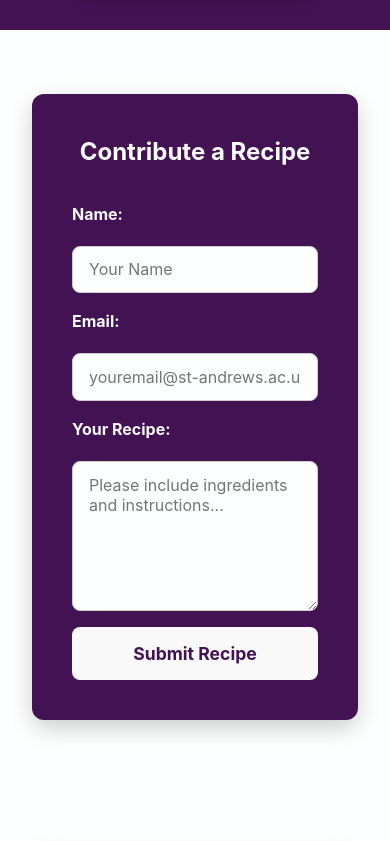
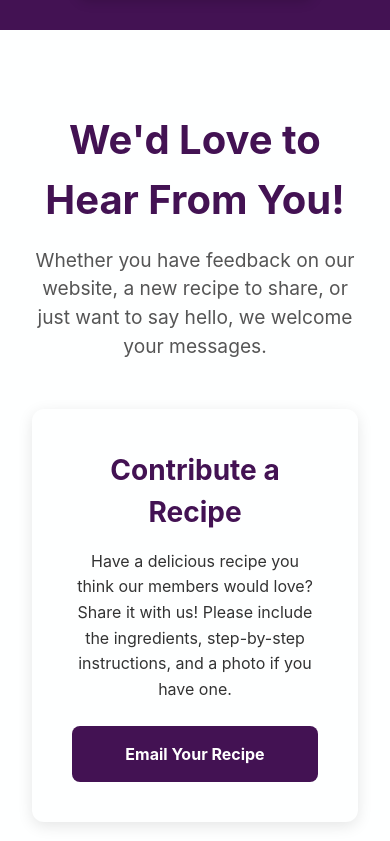
Before and after one commit to tamrachan/baking-soc-website, a React (Vite) app in the folder front-end/: page / in a window 390 px wide. Shown: the part 4663-5504 px from the top of the page. Built offline with nearby package versions, Linux system fonts and the light colour scheme.

Commit message:
Added a GetInTouch page instead of contribution/feedback forms

```diff
--- a/front-end/src/App.jsx
+++ b/front-end/src/App.jsx
@@ -6,9 +6,10 @@ import Home from "./pages/Home";
 import Committee from "./pages/Committee";
 import Events from "./pages/Events";
 import Recipes from './pages/Recipes';
-import Contribution from './pages/Contribution';
-import Feedback from './pages/Feedback';
+// import Contribution from './pages/Contribution';
+// import Feedback from './pages/Feedback';
 import RecipeDetail from './pages/RecipeDetail';
+import GetInTouch from './pages/GetInTouch';
 
 import NavBar from './components/NavBar';
 import Footer from "./components/Footer"; // Make sure this is pointing to the components folder
@@ -43,8 +44,9 @@ function SinglePageContent() {
             <div id="committee"><Committee /></div>
             <div id="events"><Events /></div>
             <div id="recipes"><Recipes /></div>
-            <div id="contribution"><Contribution /></div>
-            <div id="feedback"><Feedback /></div>
+            <div id="get-in-touch"><GetInTouch /></div>
+            {/* <div id="contribution"><Contribution /></div>
+            <div id="feedback"><Feedback /></div> */}
         </>
     );
 }
--- a/front-end/src/components/NavBar.jsx
+++ b/front-end/src/components/NavBar.jsx
@@ -27,8 +27,9 @@ function NavBar() {
                 <Link smooth to="/#committee" className="nav-link" onClick={handleLinkClick}>Committee</Link>
                 <Link smooth to="/#events" className="nav-link" onClick={handleLinkClick}>Events</Link>
                 <Link smooth to="/#recipes" className="nav-link" onClick={handleLinkClick}>Recipes</Link>
-                <Link smooth to="/#contribution" className="nav-link" onClick={handleLinkClick}>Contribute</Link>
-                <Link smooth to="/#feedback" className="nav-link" onClick={handleLinkClick}>Feedback</Link>
+                <Link smooth to="/#get-in-touch" className="nav-link" onClick={handleLinkClick}>Get in Touch</Link>
+                {/* <Link smooth to="/#contribution" className="nav-link" onClick={handleLinkClick}>Contribute</Link>
+                <Link smooth to="/#feedback" className="nav-link" onClick={handleLinkClick}>Feedback</Link> */}
             </div>
         </nav>
     );
--- /dev/null
+++ b/front-end/src/css/GetInTouch.css
@@ -0,0 +1,76 @@
+@import './colours.css';
+
+.get-in-touch-section {
+    padding: 5rem 2rem;
+    background-color: var(--primary-purple-light);
+    text-align: center;
+}
+
+.container {
+    max-width: 900px;
+    margin: 0 auto;
+}
+
+.section-title {
+    font-size: 2.5rem;
+    color: var(--primary-purple);
+    margin-bottom: 1rem;
+}
+
+.section-intro {
+    font-size: 1.2rem;
+    color: #555;
+    max-width: 600px;
+    margin: 0 auto 3rem auto;
+}
+
+.contact-options {
+    display: grid;
+    grid-template-columns: 1fr 1fr;
+    gap: 2rem;
+}
+
+.contact-card {
+    background-color: var(--primary-white);
+    padding: 2.5rem;
+    border-radius: 12px;
+    box-shadow: 0 4px 15px rgba(0,0,0,0.1);
+    display: flex;
+    flex-direction: column;
+}
+
+.contact-card h3 {
+    font-size: 1.75rem;
+    color: var(--primary-purple);
+    margin-top: 0;
+    margin-bottom: 1rem;
+}
+
+.contact-card p {
+    color: #333;
+    line-height: 1.6;
+    flex-grow: 1; /* This pushes the button to the bottom */
+}
+
+.contact-button {
+    display: inline-block;
+    background-color: var(--primary-purple);
+    color: white;
+    padding: 1rem 2rem;
+    border-radius: 8px;
+    text-decoration: none;
+    font-weight: bold;
+    margin-top: 1.5rem;
+    transition: background-color 0.2s ease;
+}
+
+.contact-button:hover {
+    background-color: var(--accent-color);
+}
+
+/* Mobile Styles */
+@media (max-width: 768px) {
+    .contact-options {
+        grid-template-columns: 1fr; /* Stack the cards on mobile */
+    }
+}
--- /dev/null
+++ b/front-end/src/pages/GetInTouch.jsx
@@ -0,0 +1,40 @@
+import React from 'react';
+import '../css/GetInTouch.css';
+
+function GetInTouch() {
+  return (
+    <div id="get-in-touch" className="get-in-touch-section">
+      <div className="container">
+        <h2 className="section-title">We'd Love to Hear From You!</h2>
+        <p className="section-intro">
+          Whether you have feedback on our website, a new recipe to share, or just want to say hello, we welcome your messages.
+        </p>
+        <div className="contact-options">
+          {/* Option 1: Recipe Contributions */}
+          <div className="contact-card">
+            <h3>Contribute a Recipe</h3>
+            <p>
+              Have a delicious recipe you think our members would love? Share it with us! Please include the ingredients, step-by-step instructions, and a photo if you have one.
+            </p>
+            <a href="mailto:bakingsoc@st-andrews.ac.uk?subject=Recipe%20Contribution" className="contact-button">
+              Email Your Recipe
+            </a>
+          </div>
+
+          {/* Option 2: General Feedback */}
+          <div className="contact-card">
+            <h3>Give Us Feedback</h3>
+            <p>
+              Your feedback is invaluable in helping us improve. Let us know what you like, what you don't, or any ideas you have for the Baking Society.
+            </p>
+            <a href="mailto:bakingsoc@st-andrews.ac.uk?subject=Website%20Feedback" className="contact-button">
+              Send Feedback
+            </a>
+          </div>
+        </div>
+      </div>
+    </div>
+  );
+}
+
+export default GetInTouch;
```
Also changed, not shown: front-end/server.js (deleted, +0 -72 lines).
